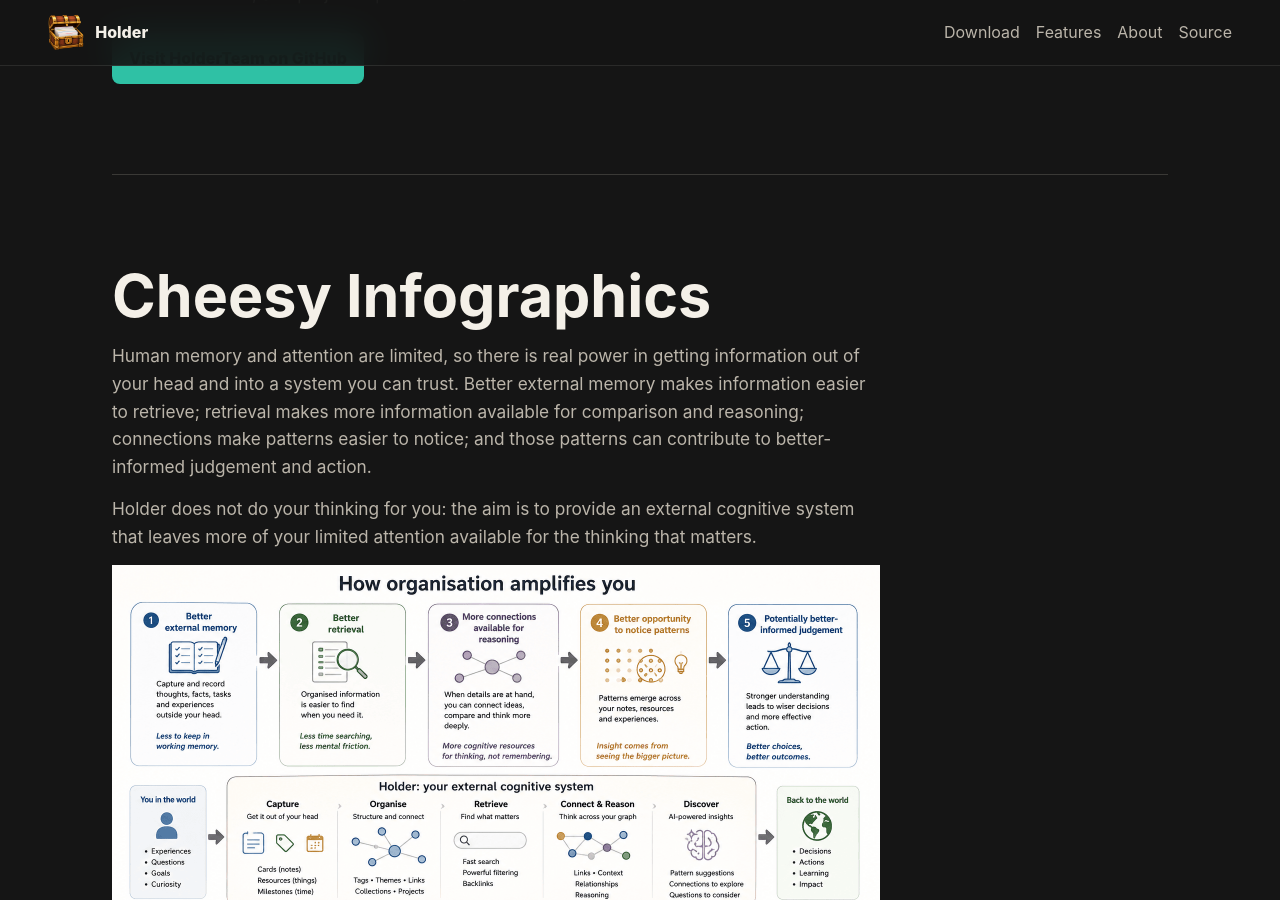
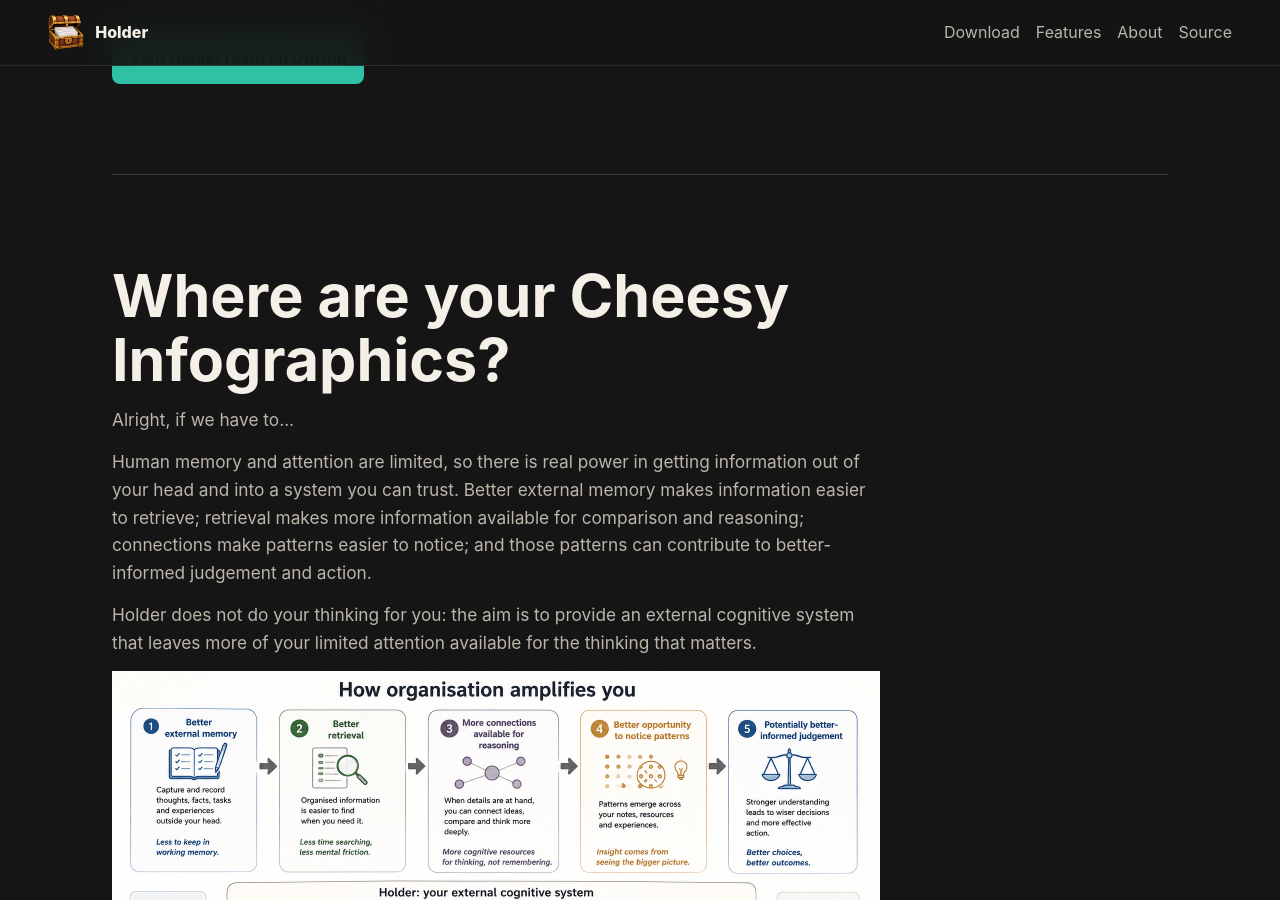
Before and after one commit to HolderTeam/holder-website, a Jekyll site: the page built from about.md, in a window 1280 px wide and 900 px high, scrolled down 3957 px. Built offline with Jekyll 4.4.1, drawn with Linux system fonts in a browser that asks for light colours.

Commit message:
More text.

```diff
--- a/about.md
+++ b/about.md
@@ -128,7 +128,8 @@ permalink: /about/
 
 <section class="section">
   <div class="section-head">
-    <h2>Cheesy Infographics</h2>
+    <h2>Where are your Cheesy Infographics?</h2>
+    <p>Alright, if we have to...</p>
     <p>Human memory and attention are limited, so there is real power in getting information out of your head and into a system you can trust. Better external memory makes information easier to retrieve; retrieval makes more information available for comparison and reasoning; connections make patterns easier to notice; and those patterns can contribute to better-informed judgement and action.</p>
     <p>Holder does not do your thinking for you: the aim is to provide an external cognitive system that leaves more of your limited attention available for the thinking that matters.</p>
     <a href="{{ '/assets/img/philosophy/organisation.png' | relative_url }}"><img src="{{ '/assets/img/philosophy/organisation-mid.png' | relative_url }}" alt="How organisation amplifies you"></a>
```
